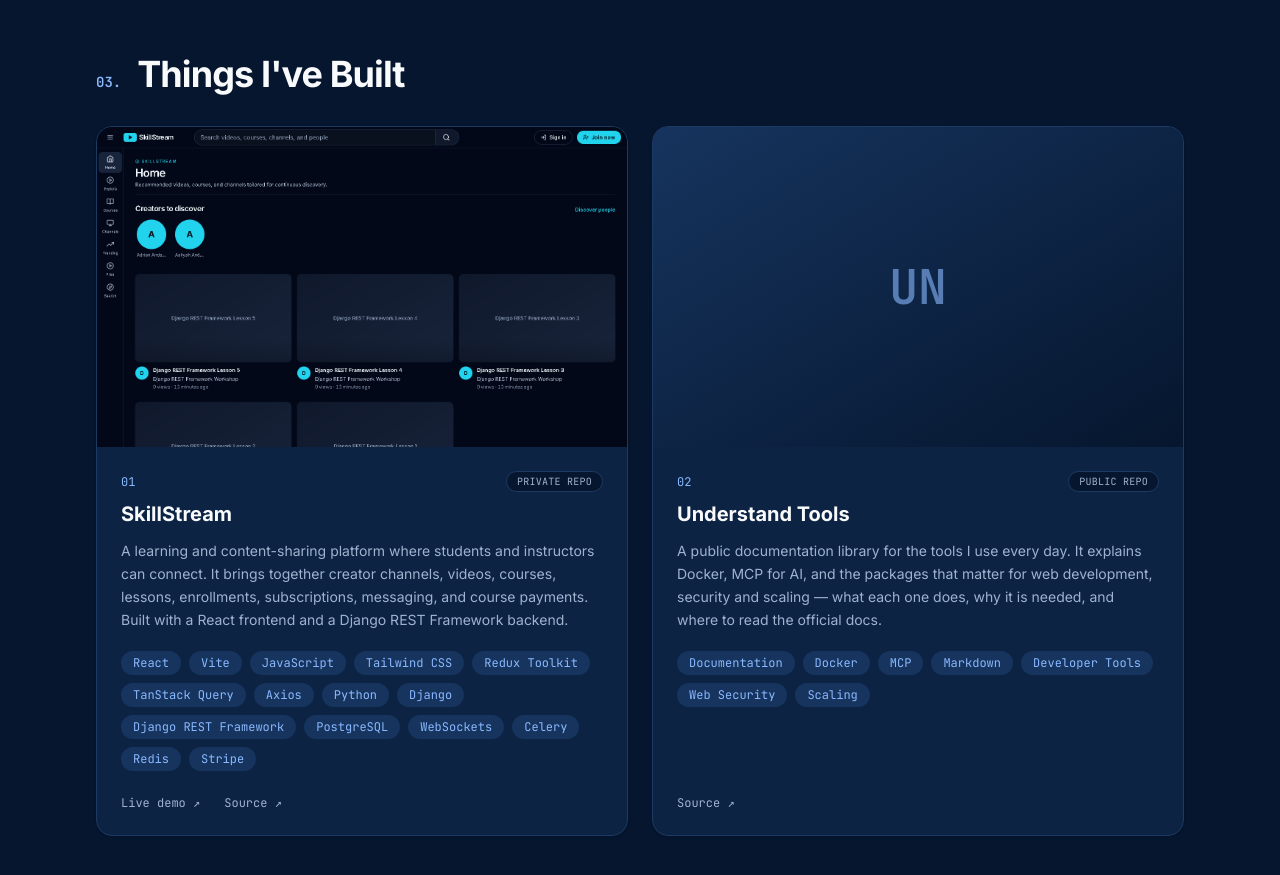
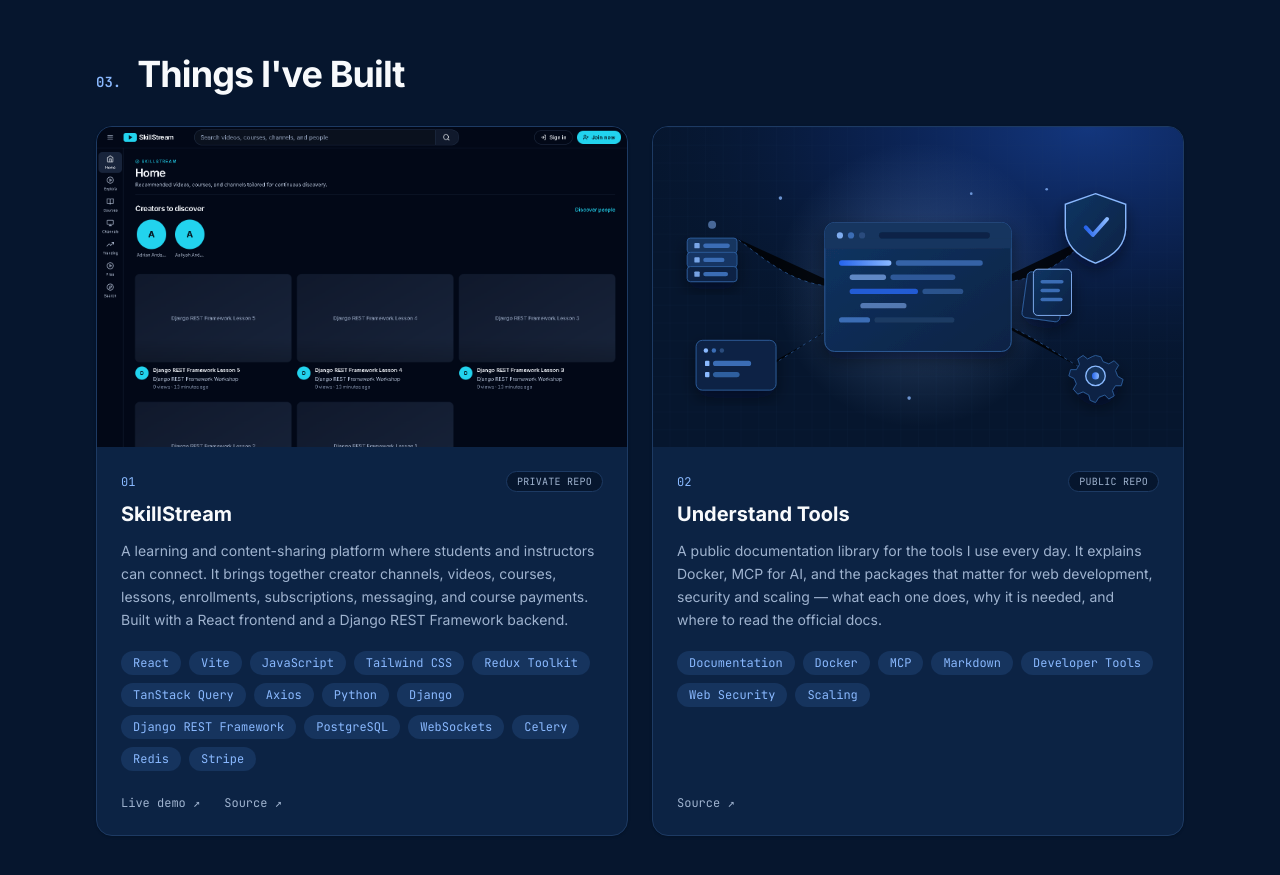
Before and after one commit to rapheal001-cpu/portfolio-react, a React (Vite) app: page / in a window 1280 px wide. Shown: the part 2960-3835 px from the top of the page. Built offline with nearby package versions, Linux system fonts and the light colour scheme.

Commit message:
Add Understand Tools cover image to project card

```diff
--- a/src/data.js
+++ b/src/data.js
@@ -163,6 +163,7 @@ const data = {
     },
     {
       title: 'Understand Tools',
+      image: '/understand-tools.svg',
       repoVisibility: 'Public',
       description:
         'A public documentation library for the tools I use every day. It explains Docker, MCP for AI, and the packages that matter for web development, security and scaling — what each one does, why it is needed, and where to read the official docs.',
```
Also changed, not shown: public/understand-tools.svg (added).
